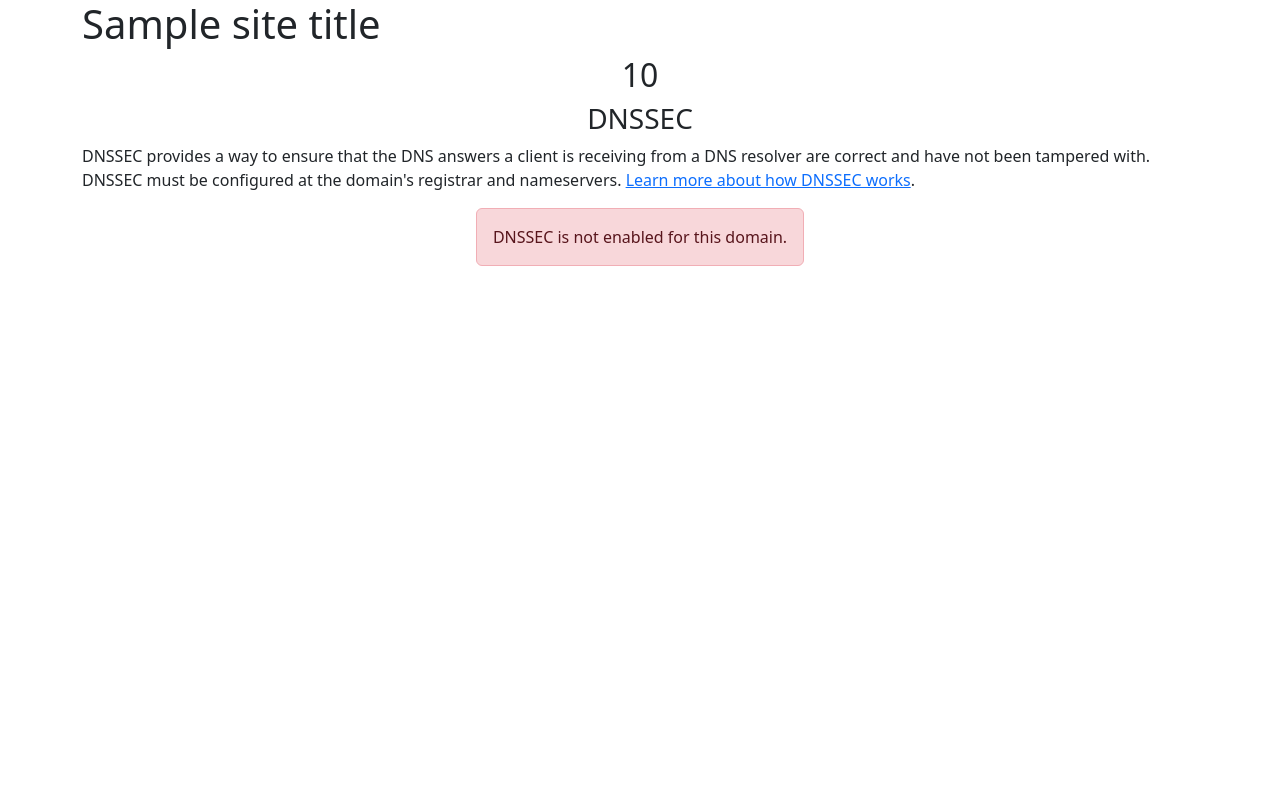
After one commit to domainaware/checkdmarc-web-frontend, a Flask app: template templates/domain.html.jinja in a window 1280 px wide. The commit adds this page. Run offline with Flask 3, Linux system fonts and the light colour scheme; the template is opened without the code that fills it: most values are stand-ins (such as "Sample title", 1, 10 or a date in 2020); parts of the project's set-up code (start-up, migrations or seed data) failed here and were passed over.

Commit message:
Add domain does not exist and DNSSEC details

```diff
--- a/main.py
+++ b/main.py
@@ -6,7 +6,7 @@ import unicodedata
 
 import requests
 from dotenv import load_dotenv
-from flask import Flask, render_template
+from flask import Flask, render_template, request, redirect, Response
 
 ZERO_WIDTH_RE = re.compile(r"[\u200B-\u200D\uFEFF]")  # includes ZWSP, ZWNJ, ZWJ, BOM
 
@@ -47,9 +47,15 @@ def normalize_domain(domain: str) -> str:
     return domain.lower()
 
 
-@app.route("/")
-def index():
-    return render_template("index.html", site_title=site_title)
+@app.get("/")
+def show_home():
+    return render_template("index.html.jinja", site_title=site_title)
+
+
+@app.post("/")
+def redirect_to_domain_page():
+    domain = normalize_domain(request.form["domain"])
+    return redirect(f"/domain/{domain}")
 
 
 @app.route("/domain/<domain>")
@@ -58,7 +64,15 @@ def domain(domain):
     get_params = {"api_key": backend_api_key}
     if check_smtp_tls:
         get_params["check_smtp_tls"] = check_smtp_tls
-    results = requests.get(f"{backend_url}/domain/{domain}", params=get_params).json
+    results = requests.get(f"{backend_url}/domain/{domain}", params=get_params).json()
+    if (
+        "error" in results["soa"]
+        and "does not exist" in results["soa"]["error"].lower()
+    ):
+        content = render_template(
+            "domain-does-not-exist.html.jinja", site_title=site_title, domain=domain
+        )
+        return Response(content, status=404)
     return render_template(
-        "domain.html", site_title=site_title, domain=domain, results=results
+        "domain.html.jinja", site_title=site_title, domain=domain, results=results
     )
--- /dev/null
+++ b/templates/domain.html.jinja
@@ -0,0 +1,34 @@
+<!doctype html data-bs-theme="dark">
+<html lang="en">
+  <head>
+    <meta charset="utf-8">
+    <meta name="viewport" content="width=device-width, initial-scale=1">
+    <title>{{domain}} | {{site_title}}</title>
+    <link href="https://cdn.jsdelivr.net/npm/bootstrap@5.3.8/dist/css/bootstrap.min.css" rel="stylesheet" integrity="sha384-sRIl4kxILFvY47J16cr9ZwB07vP4J8+LH7qKQnuqkuIAvNWLzeN8tE5YBujZqJLB" crossorigin="anonymous">
+    <style>
+    </style>
+  </head>
+  <body>
+    <main class="container">
+        <h1>{{site_title}}</h1>
+            <div class="row justify-content-center">
+                <h2 class="text-center">{{domain}}</h2>
+                </div>
+                <div class="row justify-content-center">
+                <h3 class="text-center">DNSSEC</h3>
+                <p>DNSSEC provides a way to ensure that the DNS answers a client is receiving from a DNS resolver are correct and have not been tampered with. DNSSEC must be configured at the domain's registrar and nameservers. <a href="https://www.cloudflare.com/learning/dns/dnssec/how-dnssec-works/" target="_blank">Learn more about how DNSSEC works</a>.</p>
+                {% if results.dnssec %}
+                  <div class="alert alert-success text-center w-auto" role="alert">
+                      DNSSEC is enabled for this domain.
+                  </div>
+                {% else %}
+                  <div class="alert alert-danger text-center w-auto" role="alert">
+                      DNSSEC is not enabled for this domain.
+                  </div>
+                {% endif %}
+            </div>
+        </div>
+    </main>
+    <script src="https://cdn.jsdelivr.net/npm/bootstrap@5.3.8/dist/js/bootstrap.bundle.min.js" integrity="sha384-FKyoEForCGlyvwx9Hj09JcYn3nv7wiPVlz7YYwJrWVcXK/BmnVDxM+D2scQbITxI" crossorigin="anonymous"></script>
+  </body>
+</html>
```
Also changed, not shown: templates/domain-does-not-exist.html.jinja (renamed from templates/domain.html, +10 -3 lines), templates/index.html (deleted, +0 -13 lines), templates/index.html.jinja (added, +31 -0 lines).
